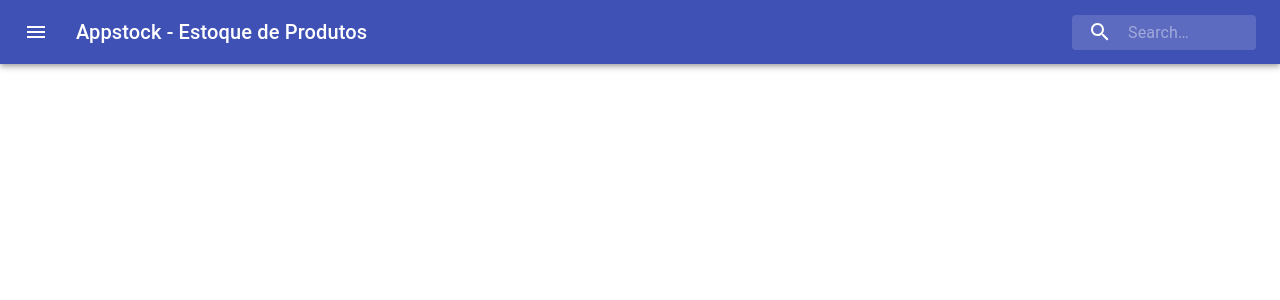
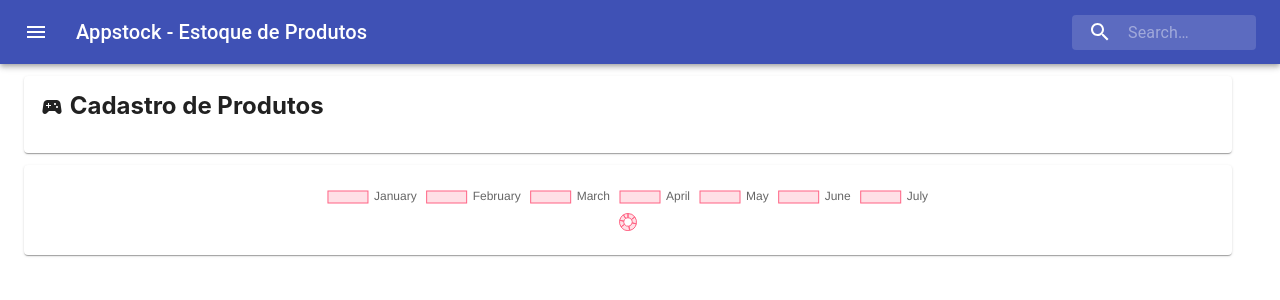
Before and after one commit to vhnegrisoli/estoque-produto-app, a React (Create React App) app: page / in a window 1280 px wide. Shown: the top 300 px of the page. Built offline with nearby package versions, Linux system fonts and the light colour scheme.

Commit message:
Inicia layout da dashboard

```diff
--- a/package.json
+++ b/package.json
@@ -9,8 +9,10 @@
     "@testing-library/react": "^9.3.2",
     "@testing-library/user-event": "^7.1.2",
     "bootstrap": "^4.4.1",
+    "chart.js": "^2.9.3",
     "react": "^16.12.0",
     "react-bootstrap": "^1.0.0-beta.16",
+    "react-chartjs-2": "^2.9.0",
     "react-dom": "^16.12.0",
     "react-redux": "^7.1.3",
     "react-router-dom": "^5.1.2",
--- a/src/App.js
+++ b/src/App.js
@@ -2,6 +2,7 @@ import React from 'react';
 import './App.css';
 import ProdutoForm from './modules/produto/ProdutoForm';
 import LoginForm from './modules/login/LoginForm';
+import Dashboard from './modules/dashboard/Dashboard';
 import AppBar from './AppBar';
 import { BrowserRouter, Switch, Route } from 'react-router-dom';
 
@@ -10,6 +11,7 @@ function App() {
     <BrowserRouter>
       <AppBar />
       <Switch>
+        <Route path="/" exact={true} component={Dashboard} />
         <Route path="/produtos" exact={true} component={ProdutoForm} />
         <Route path="/login" exact={true} component={LoginForm} />
       </Switch>
--- a/src/AppBar.js
+++ b/src/AppBar.js
@@ -105,14 +105,15 @@ export default function SearchAppBar() {
       onKeyDown={toggleDrawer(side, false)}
     >
       <List>
-        <Link to="/menu" style={{ textDecoration: 'none' }}>
-          <ListItem button key="App Menu">
+        <Link to="/" style={{ textDecoration: 'none' }}>
+          <ListItem button key="Dashboard">
             <ListItemIcon>
               <AppsIcon />
             </ListItemIcon>
-            <ListItemText primary="App Menu" />
+            <ListItemText primary="Dashboard" />
           </ListItem>
         </Link>
+        <Divider />
         <Link to="/produtos" style={{ textDecoration: 'none' }}>
           <ListItem button key="Produtos">
             <ListItemIcon>
--- /dev/null
+++ b/src/modules/dashboard/Dashboard.js
@@ -0,0 +1,96 @@
+import React from 'react';
+import { makeStyles } from '@material-ui/core/styles';
+import Card from '@material-ui/core/Card';
+import CardContent from '@material-ui/core/CardContent';
+import Container from '@material-ui/core/Container';
+import Grid from '@material-ui/core/Grid';
+import SportsEsportsIcon from '@material-ui/icons/SportsEsports';
+import Typography from '@material-ui/core/Typography';
+import { Doughnut } from 'react-chartjs-2';
+
+const useStyles = makeStyles(theme => ({
+    root: {
+        '& .MuiTextField-root': {
+            margin: theme.spacing(1),
+            width: '100%',
+            height: '100%',
+        },
+        flexGrow: 1,
+        card: {
+            maxWidth: '100%',
+        },
+    },
+    bullet: {
+        display: 'inline-block',
+        margin: '0 2px',
+        transform: 'scale(0.8)',
+    },
+    paper: {
+        padding: theme.spacing(1),
+        textAlign: 'center',
+        color: theme.palette.text.secondary,
+    },
+    formControl: {
+        margin: theme.spacing(1),
+        minWidth: '100%',
+    },
+}));
+
+const data = {
+    labels: ['January', 'February', 'March', 'April', 'May', 'June', 'July'],
+    datasets: [
+        {
+            label: 'My First dataset',
+            backgroundColor: 'rgba(255,99,132,0.2)',
+            borderColor: 'rgba(255,99,132,1)',
+            borderWidth: 1,
+            hoverBackgroundColor: 'rgba(255,99,132,0.4)',
+            hoverBorderColor: 'rgba(255,99,132,1)',
+            data: [65, 59, 80, 81, 56, 55, 40]
+        }
+    ]
+};
+
+export default function ProdutoForm() {
+    const classes = useStyles();
+    const bull = <span className={classes.bullet}>•</span>;
+
+    return (
+        <div className={classes}>
+            <Container fixed>
+                <Grid container item xs={12} spacing={3}>
+                    <Grid item xs={12}>
+
+                    </Grid>
+                </Grid>
+                <Grid container item xs={12} spacing={3}>
+                    <Grid item xs={12}>
+                        <Card className={classes.card}>
+                            <CardContent>
+                                <h4>
+                                    <strong><SportsEsportsIcon />{' '}Cadastro de Produtos</strong>
+                                </h4>
+                            </CardContent>
+                        </Card>
+                    </Grid>
+                </Grid>
+                <Grid container item xs={12} spacing={3}>
+                    <Grid item xs={12}>
+                        <Card className={classes.card}>
+                            <CardContent>
+                                <Doughnut
+                                    data={data}
+                                    width={100}
+                                    height={50}
+                                    options={{
+                                        maintainAspectRatio: false
+                                    }}
+                                />
+                            </CardContent>
+                        </Card>
+                    </Grid>
+                </Grid>
+            </Container>
+        </div>
+    );
+}
```
Also changed, not shown: 1 other file (tests, documents, lock files or other folders).
